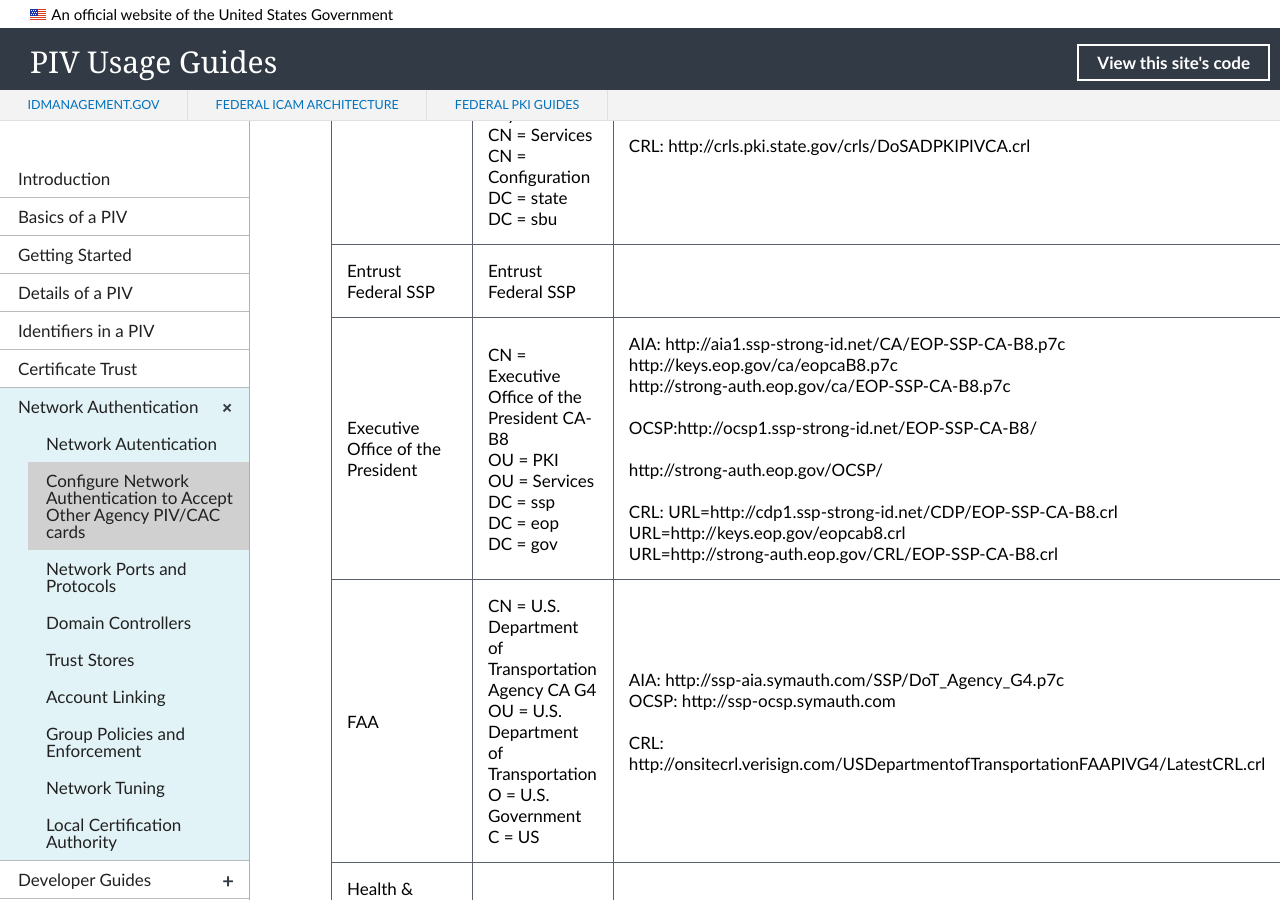
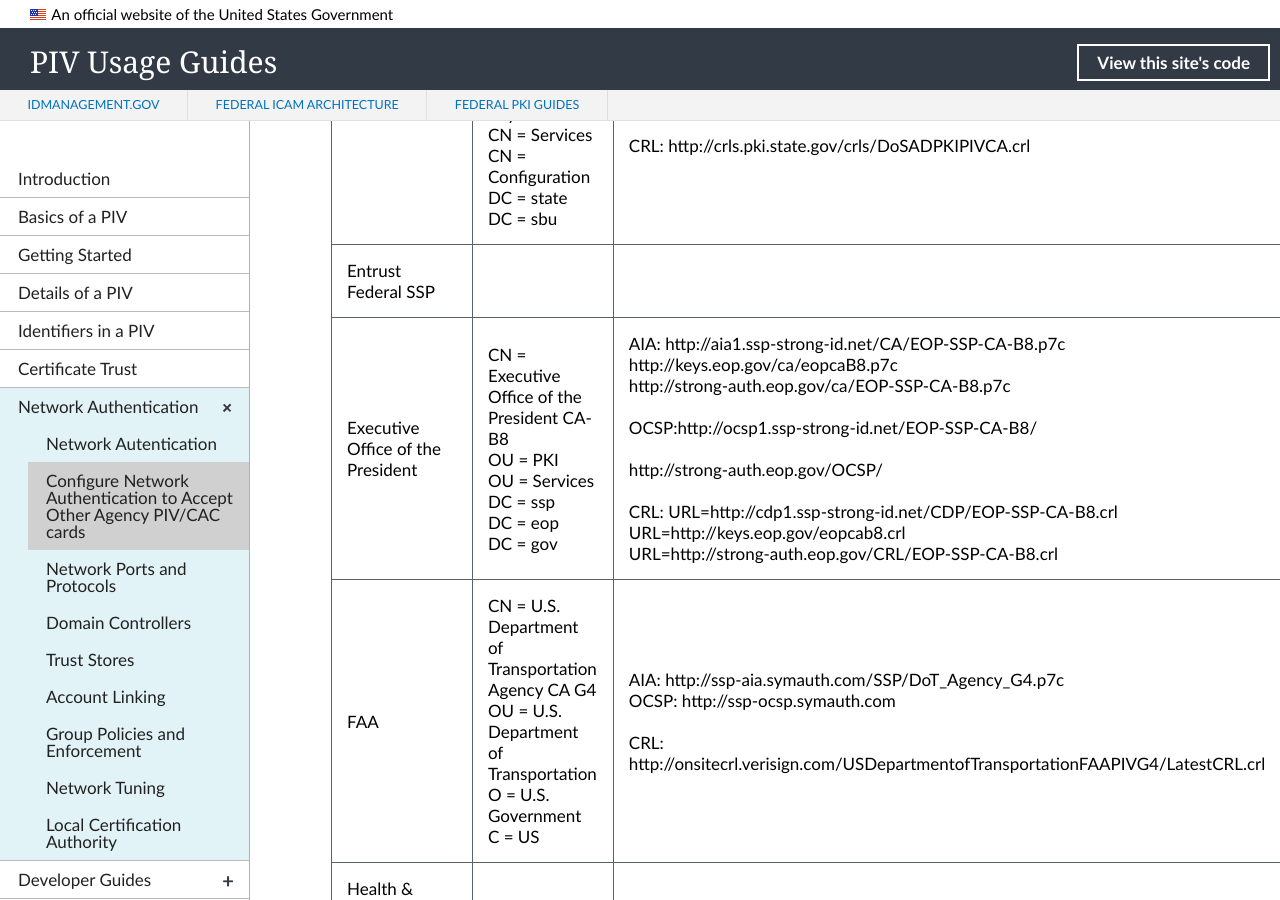
Before and after one commit to GSA/piv-guides, a Jekyll site: the page built from _networkconfig/11-all-agency-piv.md, in a window 1280 px wide and 900 px high, scrolled down 2024 px. Built offline with Jekyll 4.4.1, drawn with Linux system fonts in a browser that asks for light colours; nearby versions of some CDN libraries.

Commit message:
Update 11-all-agency-piv.md

```diff
--- a/_networkconfig/11-all-agency-piv.md
+++ b/_networkconfig/11-all-agency-piv.md
@@ -41,7 +41,7 @@
 |Department of Defense|||
 |Department of Homeland Security|OU = DHS CA4<br>OU = Certification Authorities<br>OU = Department of Homeland Security<br>O = U.S. Government<br>C = US|AIA: http://pki.dimc.dhs.gov/dhsca_ee_aia.p7c<br/><br/>OCSP: http://ocsp.dimc.dhs.gov<br/><br/>CRL: http://pki.dimc.dhs.gov/DHS_CA1.crl |
 |Department of State|CN = U.S. Department of State PIV CA<br/>CN = AIA<br/>CN = Public Key Services<br/>CN = Services<br/>CN = Configuration<br/>DC = state<br/>DC = sbu<br/>|AIA: http://crls.pki.state.gov/AIA/CertsIssuedToDoSPIVCA.p7c<br/><br/>OCSP: http://ocsp.pki.state.gov/OCSP/DoSOCSPResponder<br/><br/>CRL: http://crls.pki.state.gov/crls/DoSADPKIPIVCA.crl|
-|Entrust Federal SSP|Entrust Federal SSP||
+|Entrust Federal SSP|||
 |Executive Office of the President|CN = Executive Office of the President CA-B8<br/>OU = PKI<br/>OU = Services<br/>DC = ssp<br/>DC = eop<br/>DC = gov<br/>|AIA: http://aia1.ssp-strong-id.net/CA/EOP-SSP-CA-B8.p7c<br/>http://keys.eop.gov/ca/eopcaB8.p7c<br/>http://strong-auth.eop.gov/ca/EOP-SSP-CA-B8.p7c<br/><br/>OCSP:http://ocsp1.ssp-strong-id.net/EOP-SSP-CA-B8/<br/><br/>http://strong-auth.eop.gov/OCSP/<br/><br/>CRL: URL=http://cdp1.ssp-strong-id.net/CDP/EOP-SSP-CA-B8.crl<br/>URL=http://keys.eop.gov/eopcab8.crl<br/>URL=http://strong-auth.eop.gov/CRL/EOP-SSP-CA-B8.crl<br/>|
 |FAA|CN = U.S. Department of Transportation Agency CA G4<br/>OU = U.S. Department of Transportation<br/>O = U.S. Government<br/>C = US|AIA:  http://ssp-aia.symauth.com/SSP/DoT_Agency_G4.p7c<br/>OCSP:  http://ssp-ocsp.symauth.com<br/><br/>CRL: http://onsitecrl.verisign.com/USDepartmentofTransportationFAAPIVG4/LatestCRL.crl|
 |Health & Human Services|||
```
